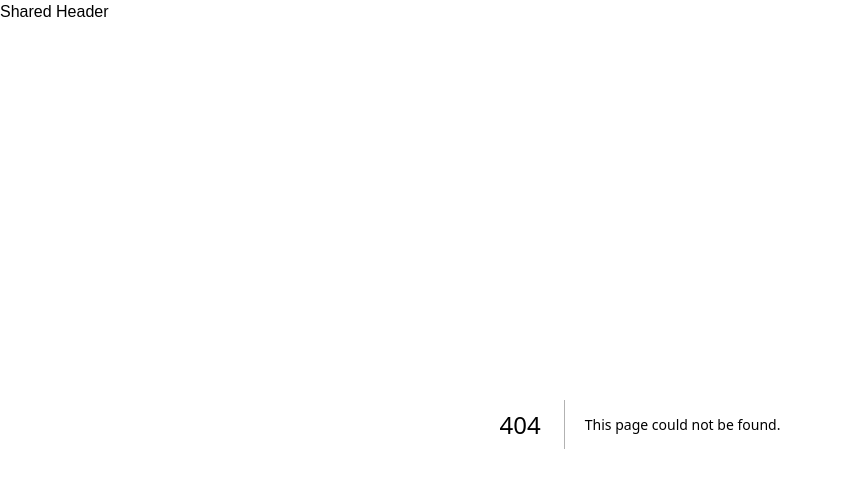
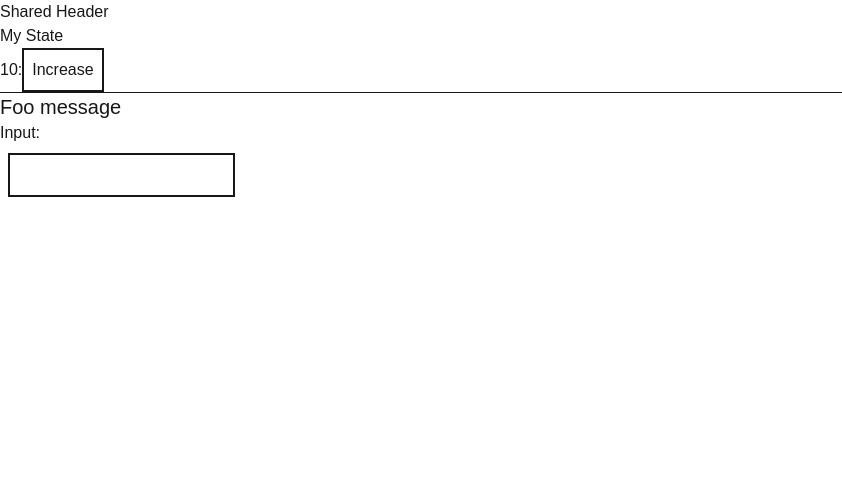
Before and after one commit to wwarodom/web_module_2026, a Next.js app in the folder 6_next_basic/my-app/: page /state in a window 1280 px wide. Before the commit this address had no page. Shown: the top 488 px of the page, without its empty margins (0-842 px from the left). Built offline with nearby package versions, Linux system fonts and the light colour scheme.

Commit message:
add input

```diff
--- a/6_next_basic/my-app/app/props/page.tsx
+++ b/6_next_basic/my-app/app/props/page.tsx
@@ -42,7 +42,6 @@ function B({ bar, bar2, myPrint }: {
     bar2: string,
     myPrint: () => void
 }) {
-
     // This function cannot be executed on Parent component!
     const idkFunction = () => {
         console.log("Do something")
--- /dev/null
+++ b/6_next_basic/my-app/app/state/page.tsx
@@ -0,0 +1,29 @@
+'use client'
+
+import { useState } from "react"
+
+export default function MyState() {
+    const [x, setX] = useState(10)
+    const [foo, setFoo] = useState('Foo message')
+    return <div>
+        My State
+        <div>
+            {x}:
+            <button
+                className="border-2 p-2"
+                onClick={() => setX(x + 1)}> Increase </button>
+            <hr />
+
+            <h1 className="text-xl">{foo}</h1>
+            <div>
+                <label htmlFor="foo">Input: </label>
+            </div>
+            <div>
+                <input
+                    className="border-2 p-2 m-2"
+                    type="text" />
+            </div>
+
+        </div>
+    </div>
+}
```
